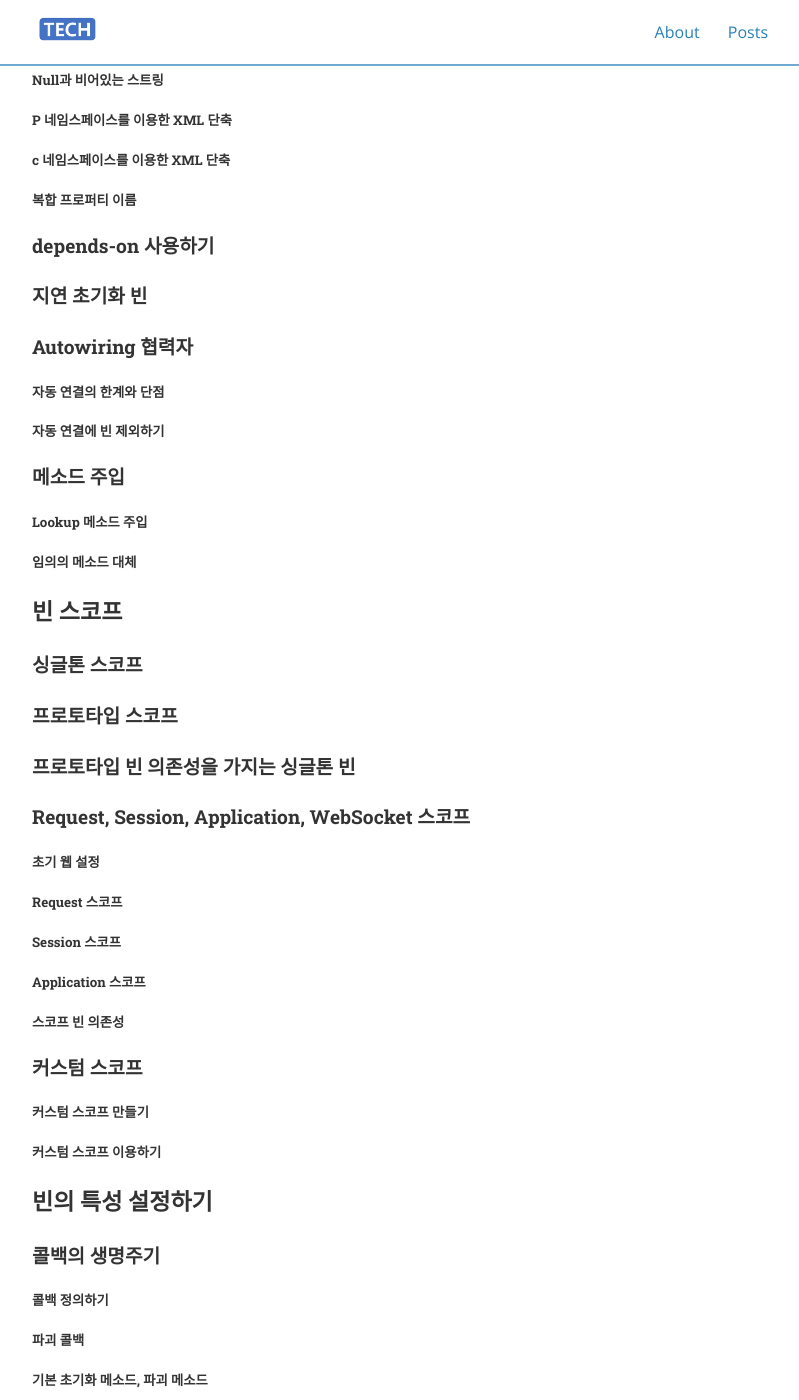
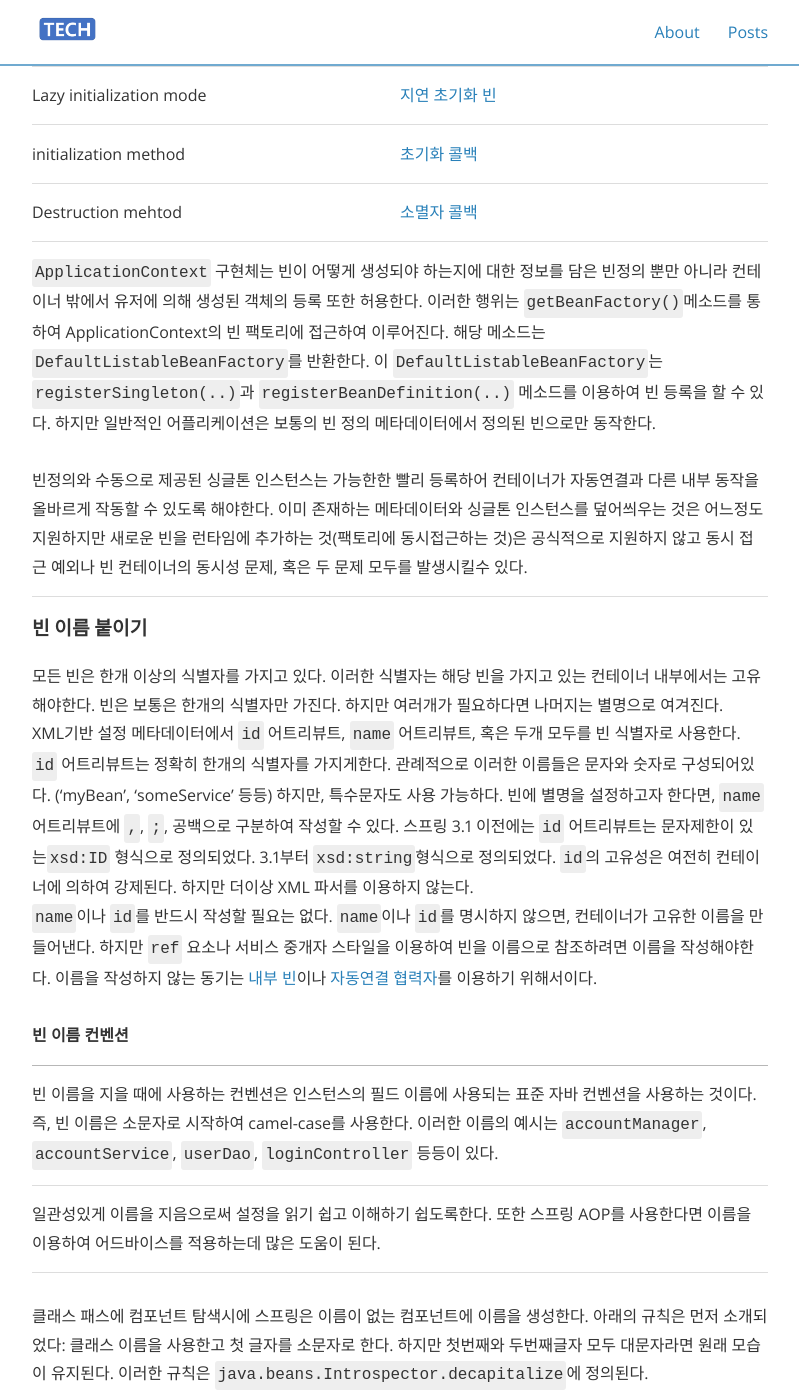
Before and after one commit to e406hsy/e406hsy.github.io, a Jekyll site: the page built from _posts/2020-05-17-Spring_Reference_Core_1_Beans.md, in a window 1280 px wide and 1400 px high, scrolled down 14283 px. Shown: the whole window, without its empty margins (240-1039 px from the left). Built offline with Jekyll 4.4.1, drawn with Linux system fonts in a browser that asks for light colours; nearby versions of some CDN libraries; comment, search, counter and statistics services are not loaded; some of the changed text lies outside the part shown.

Commit message:
add: add content to spring reference core 1

```diff
--- a/_posts/2020-05-17-Spring_Reference_Core_1_Beans.md
+++ b/_posts/2020-05-17-Spring_Reference_Core_1_Beans.md
@@ -50,7 +50,7 @@ tags: Spring Reference
             * <a href="#beans-compound-property-names">복합 프로퍼티 이름</a>
         1. <a href="#beans-factory-dependson">depends-on 사용하기</a>
         1. <a href="#beans-factory-lazy-init">지연 초기화 빈</a>
-        1. <a href="#beans-factory-autowire">Autowiring 협력자</a>
+        1. <a href="#beans-factory-autowire">자동연결 협력자</a>
             * <a href="#beans-autowired-exceptions">자동 연결의 한계와 단점</a>
             * <a href="#beans-factory-autowire-candidate">자동 연결에 빈 제외하기</a>
         1. <a href="#beans-factory-method-injection">메소드 주입</a>
@@ -72,7 +72,7 @@ tags: Spring Reference
     1. <a href="#beans-factory-nature">빈의 특성 설정하기</a>
         1. <a href="#beans-factory-lifecycle">콜백의 생명주기</a>
             * <a href="#beans-factory-lifecycle-initializingbean">콜백 정의하기</a>
-            * <a href="#beans-factory-lifecycle-disposablebean">파괴 콜백</a>
+            * <a href="#beans-factory-lifecycle-disposablebean">소멸자 콜백</a>
             * <a href="#beans-factory-lifecycle-default-init-destroy-methods">기본 초기화 메소드, 파괴 메소드</a>
             * <a href="#beans-factory-lifecycle-combined-effects">생명주기 작동원리 조합하기</a>
             * <a href="#beans-factory-lifecycle-processor">Startup, Shutdown 콜백</a>
@@ -383,8 +383,44 @@ context.refresh();
 그 뒤, `getBean`을 이용하여 빈 인스턴스를 가져올 수 있다. `ApplicationContext` 인터페이스는 빈을 가져오는 메소드를 몇개 가지고 있다. 하지만 이상적으로는 어플리케이션 코드가 그 메소드들을 사용하면 안된다. 사실, 어플리케이션 소드는 `getBean()`메소드를 호출하면 안되며 스프링 API에 의존성이 없어야 한다. 예를 들어, 스프링은 웹 프레임워크를 통합시켜 컨트롤러나 JSF 빈과 같은 다양한 웹 프레임워크 구성 요소에 의존성 주입을 제공한다. 자동연결 어노테이션과 같은 메타데이터로 특정 빈에 대한 의존성을 정의할 수 있게한다.
 
 <h3 id="beans-definition">빈 개요</h3>
+스프링 IoC 컨테이너는 하나 이상의 빈을 관리한다. 컨테이너에 제공한 설정 메타데이터(예를 들어 XML에서 `<bean/>` 정의)를 이용하여 이 빈들을 생성한다.
+컨테이너 내부에서 빈 정의는 아래의 메타데이터를 가지고 있는 `BeanDefinition`객체로 표현된다:
+* 패키지가 포함된 클래스 이름: 일반적으로 정의된 빈의 실제 구현 클래스
+* 빈이 컨테이너 내부에서 동작하는 방법을 설정하는 빈의 행동에 관한 설정 요소들 (스코프, 생명주기, 콜백 등등)
+* 빈이 동작하기 위해 필요한 다른 빈에 대한 참조. 이 참조는 콜라보레이터나 의존성이라고도 불린다.
+* 새로 생성된 객체에 사용하는 다른 설정 - 예를 들면, 커넥션 풀을 관리하는 빈에서 커넥션의 수, 풀의 최대 크기
+이러한 메타데이터는 각각의 빈 정의를 만드는 프로퍼티로 옮겨진다. 아래 표는 그러한 프로퍼티를 설명한다.
+
+**표 1. 빈 정의**
+
+| 프로퍼티 | 자세한 설명 하이퍼 링크 |
+| ----- | ----- |
+| Class | [빈 초기화하기](#beans-factory-class) |
+| Name | [빈 이름 붙이기](#beans-beanname) |
+| Scope | [빈 스코프](#beans-factory-scopes) |
+| Constructor arguments | [의존성 주입](beans-factory-collaborators) |
+| Properties | [의존성 주입](beans-factory-collaborators) |
+| Autowiring mode | [자동연결 협력자](#beans-factory-autowire) |
+| Lazy initialization mode | [지연 초기화 빈](#beans-factory-lazy-init) |
+| initialization method | [초기화 콜백](#beans-factory-lifecycle-initializingbean) |
+| Destruction mehtod | [소멸자 콜백](#beans-factory-lifecycle-disposablebean) |
+
+`ApplicationContext` 구현체는 빈이 어떻게 생성되야 하는지에 대한 정보를 담은 빈정의 뿐만 아니라 컨테이너 밖에서 유저에 의해 생성된 객체의 등록 또한 허용한다. 이러한 행위는 `getBeanFactory()`메소드를 통하여 ApplicationContext의 빈 팩토리에 접근하여 이루어진다. 해당 메소드는 `DefaultListableBeanFactory`를 반환한다. 이 `DefaultListableBeanFactory`는 `registerSingleton(..)`과 `registerBeanDefinition(..)` 메소드를 이용하여 빈 등록을 할 수 있다. 하지만 일반적인 어플리케이션은 보통의 빈 정의 메타데이터에서 정의된 빈으로만 동작한다.
+
+| 빈정의와 수동으로 제공된 싱글톤 인스턴스는 가능한한 빨리 등록하어 컨테이너가 자동연결과 다른 내부 동작을 올바르게 작동할 수 있도록 해야한다. 이미 존재하는 메타데이터와 싱글톤 인스턴스를 덮어씌우는 것은 어느정도 지원하지만 새로운 빈을 런타임에 추가하는 것(팩토리에 동시접근하는 것)은 공식적으로 지원하지 않고 동시 접근 예외나 빈 컨테이너의 동시성 문제, 혹은 두 문제 모두를 발생시킬수 있다. |
 
 <h4 id="beans-beanname">빈 이름 붙이기</h4>
+
+모든 빈은 한개 이상의 식별자를 가지고 있다. 이러한 식별자는 해당 빈을 가지고 있는 컨테이너 내부에서는 고유해야한다. 빈은 보통은 한개의 식별자만 가진다. 하지만 여러개가 필요하다면 나머지는 별명으로 여겨진다.
+XML기반 설정 메타데이터에서 `id` 어트리뷰트, `name` 어트리뷰트, 혹은 두개 모두를 빈 식별자로 사용한다. `id` 어트리뷰트는 정확히 한개의 식별자를 가지게한다. 관례적으로 이러한 이름들은 문자와 숫자로 구성되어있다. ('myBean', 'someService' 등등) 하지만, 특수문자도 사용 가능하다. 빈에 별명을 설정하고자 한다면, `name` 어트리뷰트에 `,`, `;`, 공백으로 구분하여 작성할 수 있다. 스프링 3.1 이전에는 `id` 어트리뷰트는 문자제한이 있는`xsd:ID` 형식으로 정의되었다. 3.1부터 `xsd:string`형식으로 정의되었다. `id`의 고유성은 여전히 컨테이너에 의하여 강제된다. 하지만 더이상 XML 파서를 이용하지 않는다.
+`name`이나 `id`를 반드시 작성할 필요는 없다. `name`이나 `id`를 명시하지 않으면, 컨테이너가 고유한 이름을 만들어낸다. 하지만 `ref` 요소나 서비스 중개자 스타일을 이용하여 빈을 이름으로 참조하려면 이름을 작성해야한다. 이름을 작성하지 않는 동기는 [내부 빈](#beans-inner-beans)이나 [자동연결 협력자](#beans-factory-autowire)를 이용하기 위해서이다.
+
+| 빈 이름 컨벤션 |
+| --- |
+| 빈 이름을 지을 때에 사용하는 컨벤션은 인스턴스의 필드 이름에 사용되는 표준 자바 컨벤션을 사용하는 것이다. 즉, 빈 이름은 소문자로 시작하여 camel-case를 사용한다. 이러한 이름의 예시는 `accountManager`, `accountService`, `userDao`, `loginController` 등등이 있다.
+일관성있게 이름을 지음으로써 설정을 읽기 쉽고 이해하기 쉽도록한다. 또한 스프링 AOP를 사용한다면 이름을 이용하여 어드바이스를 적용하는데 많은 도움이 된다. |
+
+| 클래스 패스에 컴포넌트 탐색시에 스프링은 이름이 없는 컴포넌트에 이름을 생성한다. 아래의 규칙은 먼저 소개되었다: 클래스 이름을 사용한고 첫 글자를 소문자로 한다. 하지만 첫번째와 두번째글자 모두 대문자라면 원래 모습이 유지된다. 이러한 규칙은 `java.beans.Introspector.decapitalize`에 정의된다. |
 
 <h5 id="beans-beanname-alias">빈 정의 외부에서 빈 별명 설정하기</h5>
 
@@ -423,7 +459,7 @@ context.refresh();
 
 <h4 id="beans-factory-dependson">depends-on 사용하기</h4>
 <h4 id="beans-factory-lazy-init">지연 초기화 빈</h4>
-<h4 id="beans-factory-autowire">Autowiring 협력자</h4>
+<h4 id="beans-factory-autowire">자동연결 협력자</h4>
 
 <h5 id="beans-autowired-exceptions">자동 연결의 한계와 단점</h5>
 <h5 id="beans-factory-autowire-candidate">자동 연결에 빈 제외하기</h5>
@@ -464,7 +500,7 @@ context.refresh();
 <h4 id="beans-factory-lifecycle">콜백의 생명주기</h4>
 
 <h5 id="beans-factory-lifecycle-initializingbean">콜백 정의하기</h5>
-<h5 id="beans-factory-lifecycle-disposablebean">파괴 콜백</h5>
+<h5 id="beans-factory-lifecycle-disposablebean">소멸자 콜백</h5>
 <h5 id="beans-factory-lifecycle-default-init-destroy-methods">기본 초기화 메소드, 파괴 메소드</h5>
 <h5 id="beans-factory-lifecycle-combined-effects">생명주기 작동원리 조합하기</h5>
 <h5 id="beans-factory-lifecycle-processor">Startup, Shutdown 콜백</h5>
```
